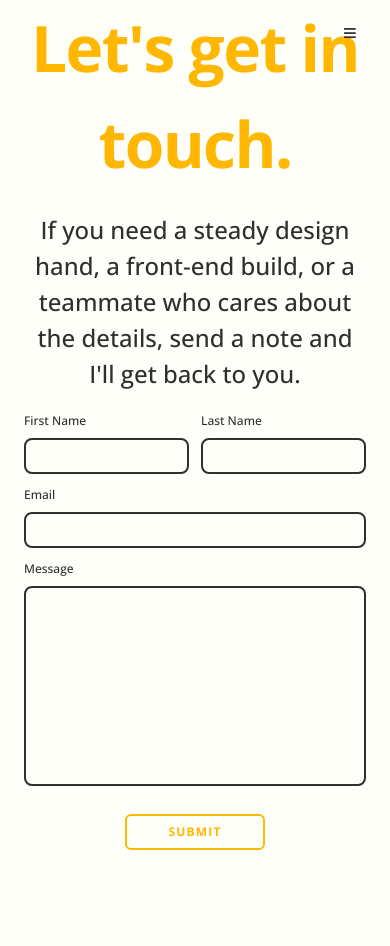
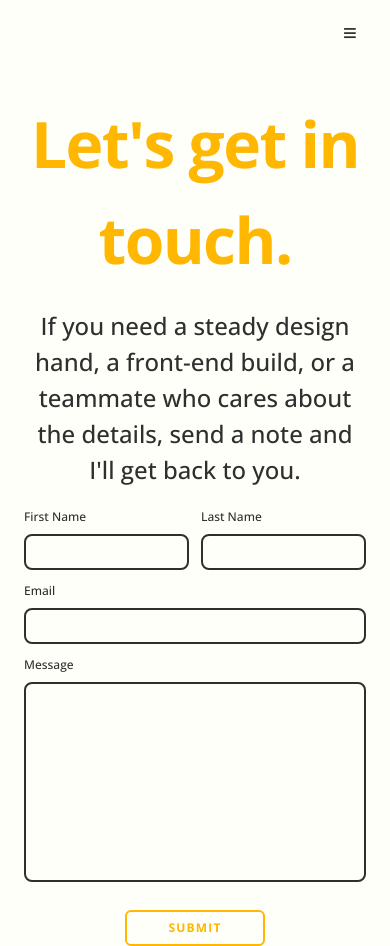
Before and after one commit to BrunoShima/Portfolio, a React (Vite) app: page /contact in a window 390 px wide. Before the commit the page ends 850 px from the top, so only its background shows below. Built offline with nearby package versions, Linux system fonts and the light colour scheme.

Commit message:
Contact Screen Bugfix test 2

```diff
--- a/src/screens/contact/ContactScreen.jsx
+++ b/src/screens/contact/ContactScreen.jsx
@@ -19,6 +19,7 @@ export default function ContactScreen() {
                     px-6 sm:px-10
                     grid
                     gap-5 sm:gap-6
+                    pt-24 sm:pt-0
                 "
             >
                 <motion.h1
```
